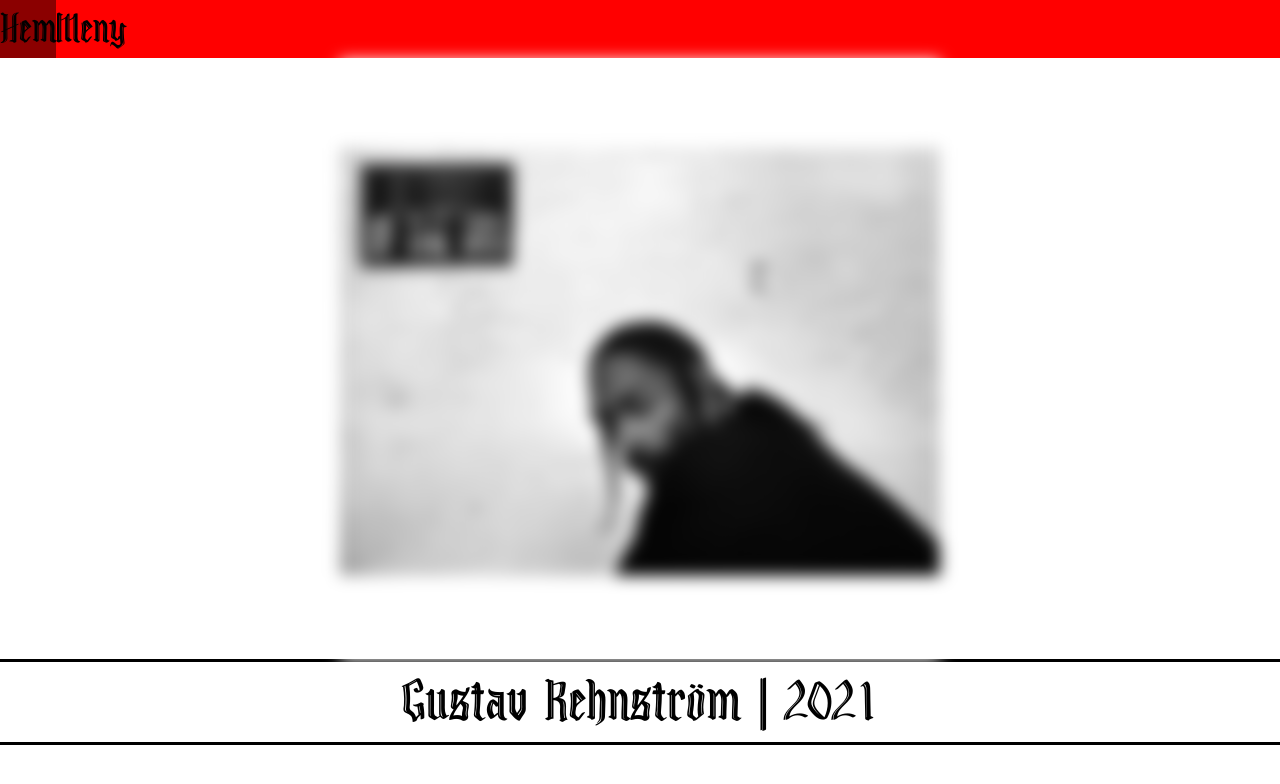
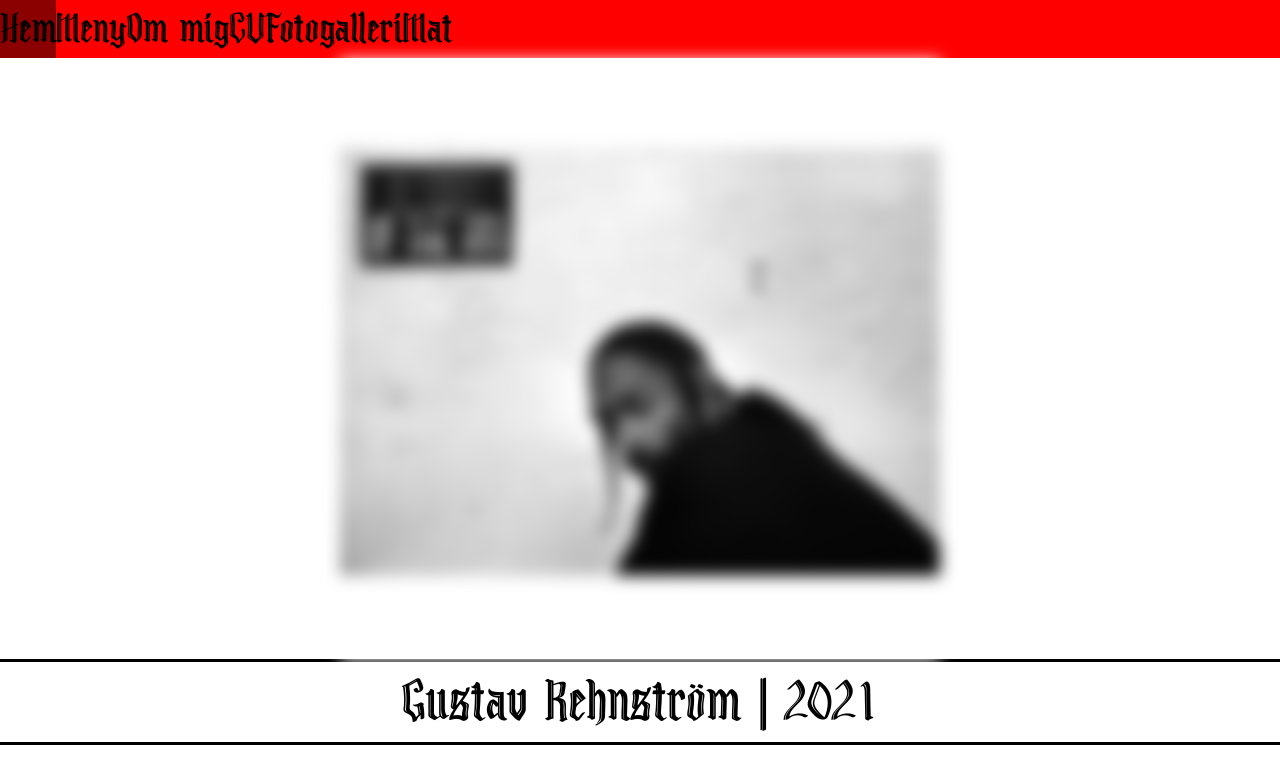
Before and after one commit to gustavrehnstrom/K4, a plain HTML site: page index.html in a window 1280 px wide. Drawn offline with Linux system fonts and the light colour scheme.

Commit message:
tagit bort js popup och försökt byta ut mha css

```diff
--- a/index.html
+++ b/index.html
@@ -12,19 +12,17 @@
     <header>
         <div class="nav">
             <a href="#home">Hem</a>
-                <div class="dropdown-button">
-                    <div onmouseover="showdropdown('content')">
+                    <div class="dropdown-button">
                         <a href="#menu"><p>Meny</p></a>
                     </div>
-                    <div class="dropdown-content hidden">
+                    <div class="dropdown-content">
                         <a href="#about-me"><p>Om mig</p></a>
                         <a href="#cv"><p>CV</p></a>
                         <a href="#photogallery"><p>Fotogalleri</p></a>
                         <a href="#food"><p>Mat</p></a>
                     </div>
                 </div>
-            </div>
-        </header>
+            </header>
 
     <main>
         <div class="snoop">
--- a/style.css
+++ b/style.css
@@ -31,8 +31,12 @@
   background-color: darkred;
 }
 
-.hidden {
+.dropdown-content {
   display: none;
+}
+
+.dropdown-content {
+  display: inline;
 }
 
 .snoop .blurry {
```
